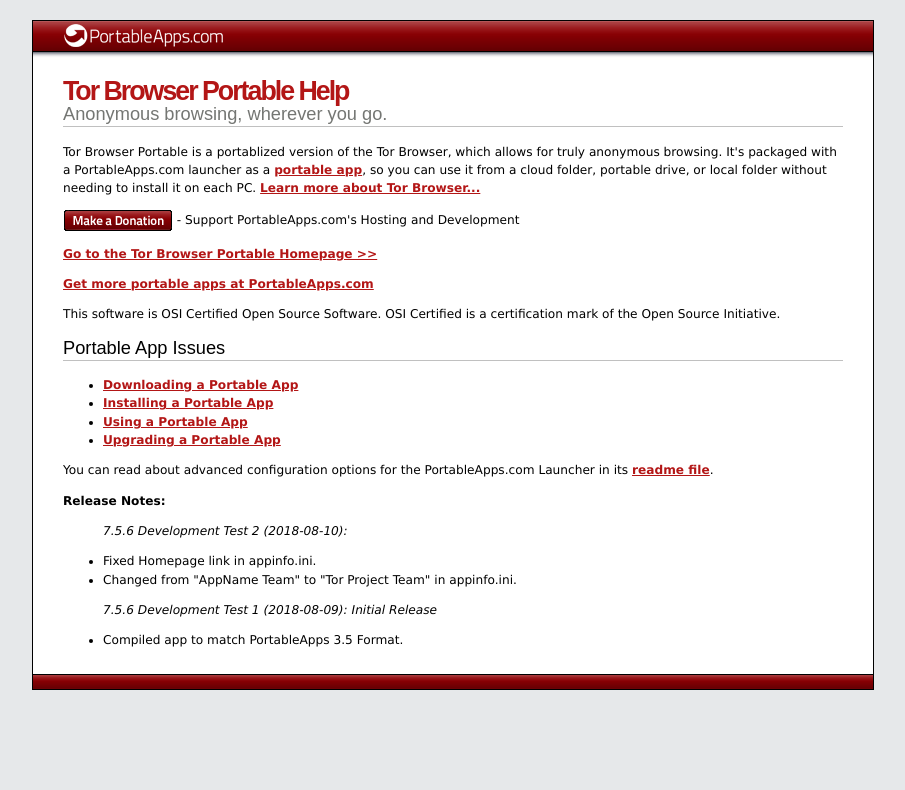
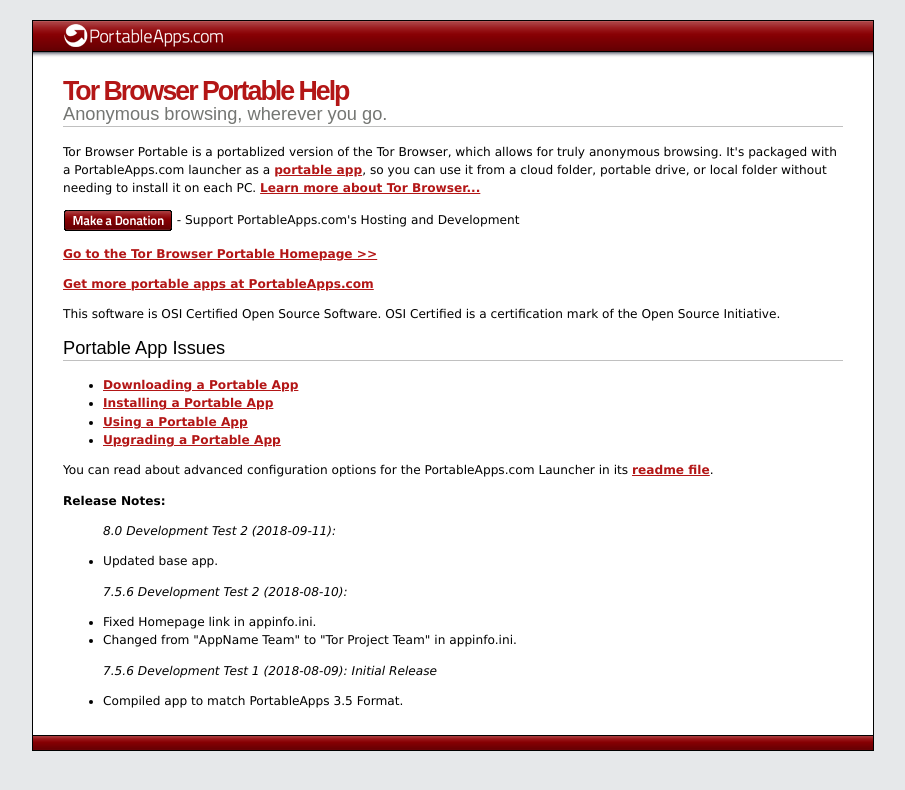
Before and after one commit to JarlPenguin/TorBrowserPortable, a Jekyll site: the page docs/help.html, which Jekyll copies as it is, in a window 1280 px wide. Shown: the top 790 px of the page, without its empty margins (187-1092 px from the left). Built offline with Jekyll 4.4.1, drawn with Linux system fonts in a browser that asks for light colours.

Commit message:
update to 1.5 beta 2 website

```diff
--- a/docs/help.html
+++ b/docs/help.html
@@ -154,6 +154,9 @@
 </ul>
 <p>You can read about advanced configuration options for the PortableApps.com Launcher in its <a href="Other/Source/Readme.txt">readme file</a>.</p>
 <strong>Release Notes:</strong>
+<ul><em>8.0 Development Test 2 (2018-09-11):</em></ul>
+	<ul><li>Updated base app.</li>
+</ul>
 <ul><em>7.5.6 Development Test 2 (2018-08-10):</em></ul>
 	<ul><li>Fixed Homepage link in appinfo.ini.</li>
 	<li>Changed from "AppName Team" to "Tor Project Team" in appinfo.ini.</li>
```
Also changed, not shown: docs/index.md (+1 -1 lines), docs/readme.md.
